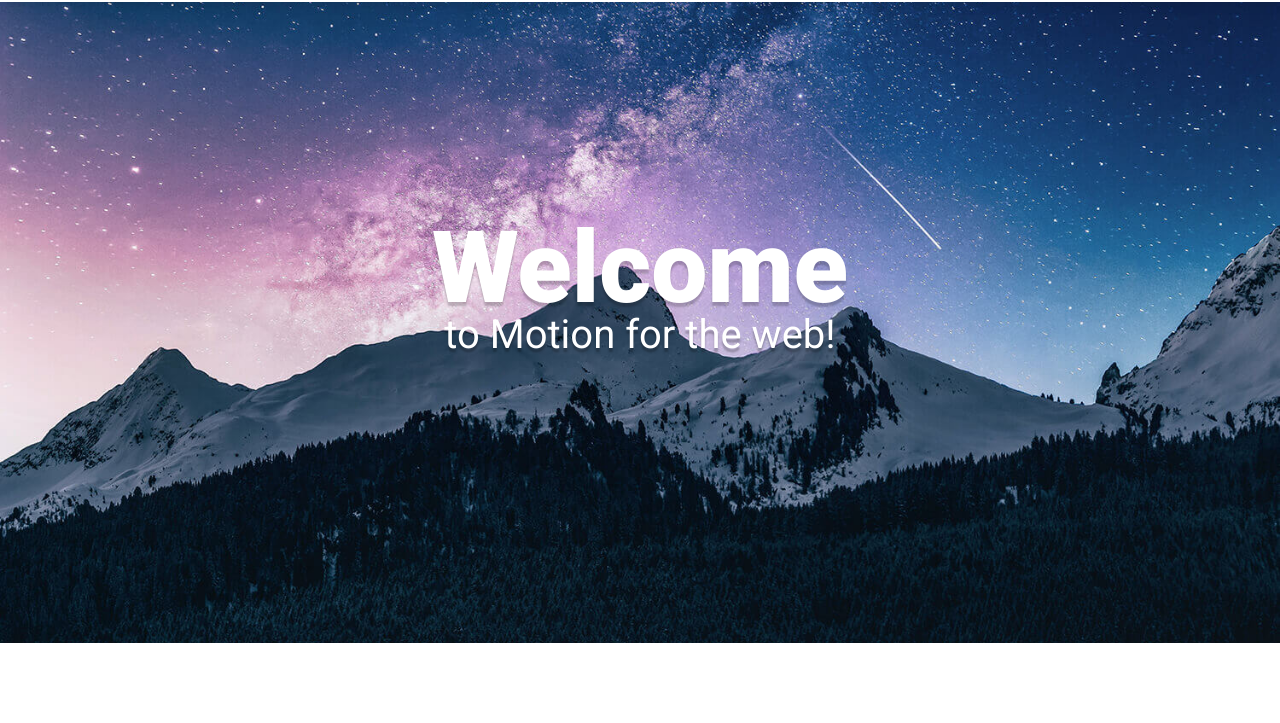
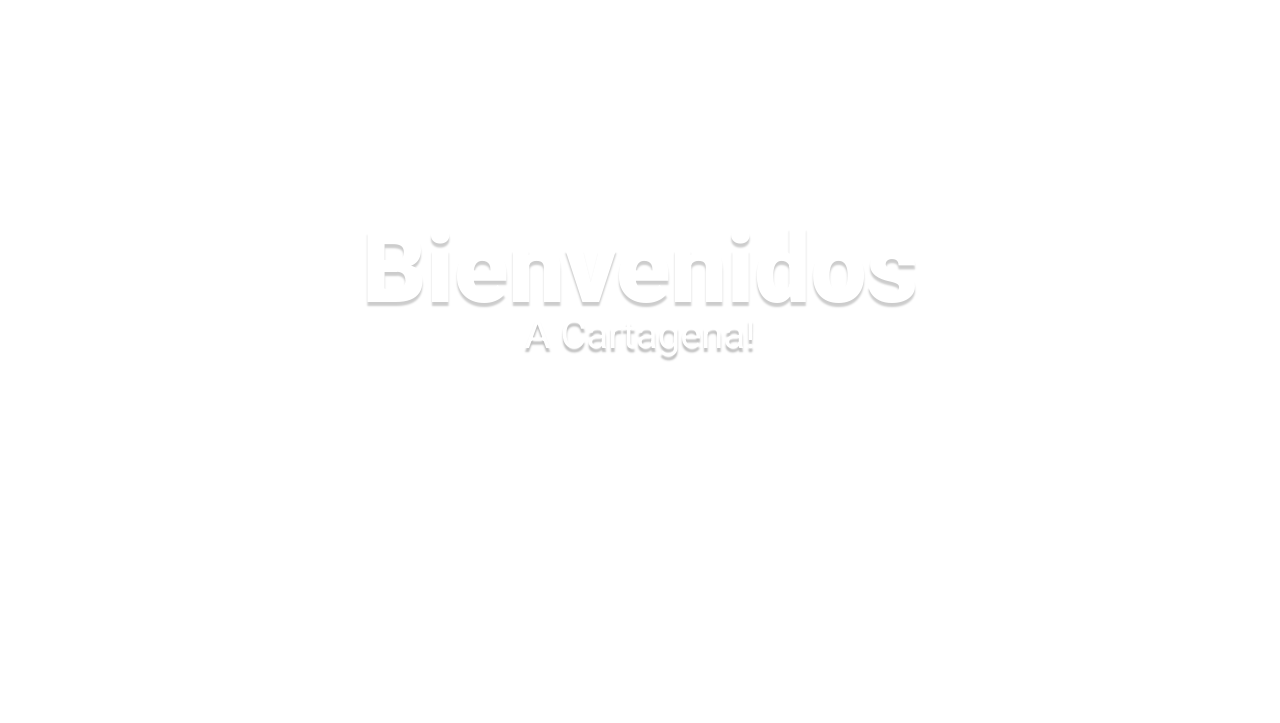
Before and after one commit to LauraRendon-Garcia/Attempt3, a website: page deploy/index.html in a window 1280 px wide. Shown: the part 77-800 px from the top of the page. Drawn offline with Linux system fonts and the light colour scheme.

```diff
--- a/deploy/index.html
+++ b/deploy/index.html
@@ -37,8 +37,8 @@
         <article>
 
             <section id="hero-content">
-                <h1>Welcome</h1>
-                <h2>to Motion for the web!</h2>
+                <h1>Bienvenidos</h1>
+                <h2>A Cartagena!</h2>
             </section>
 
         <article>
```
Also changed, not shown: deploy/img/hero.jpg (deleted), deploy/img/logo.png (added), deploy/img/logo.svg (deleted), 7 other files.
